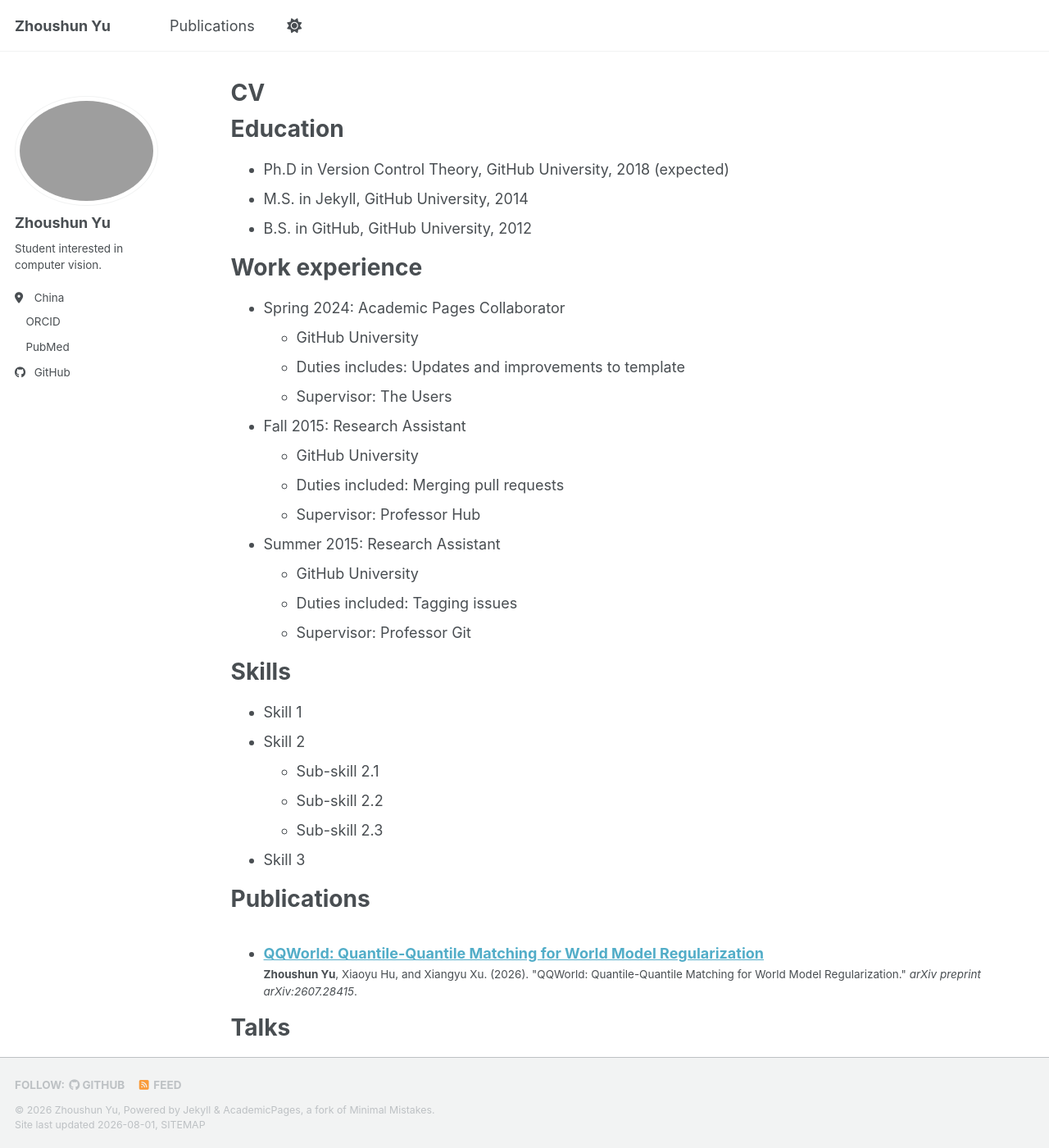
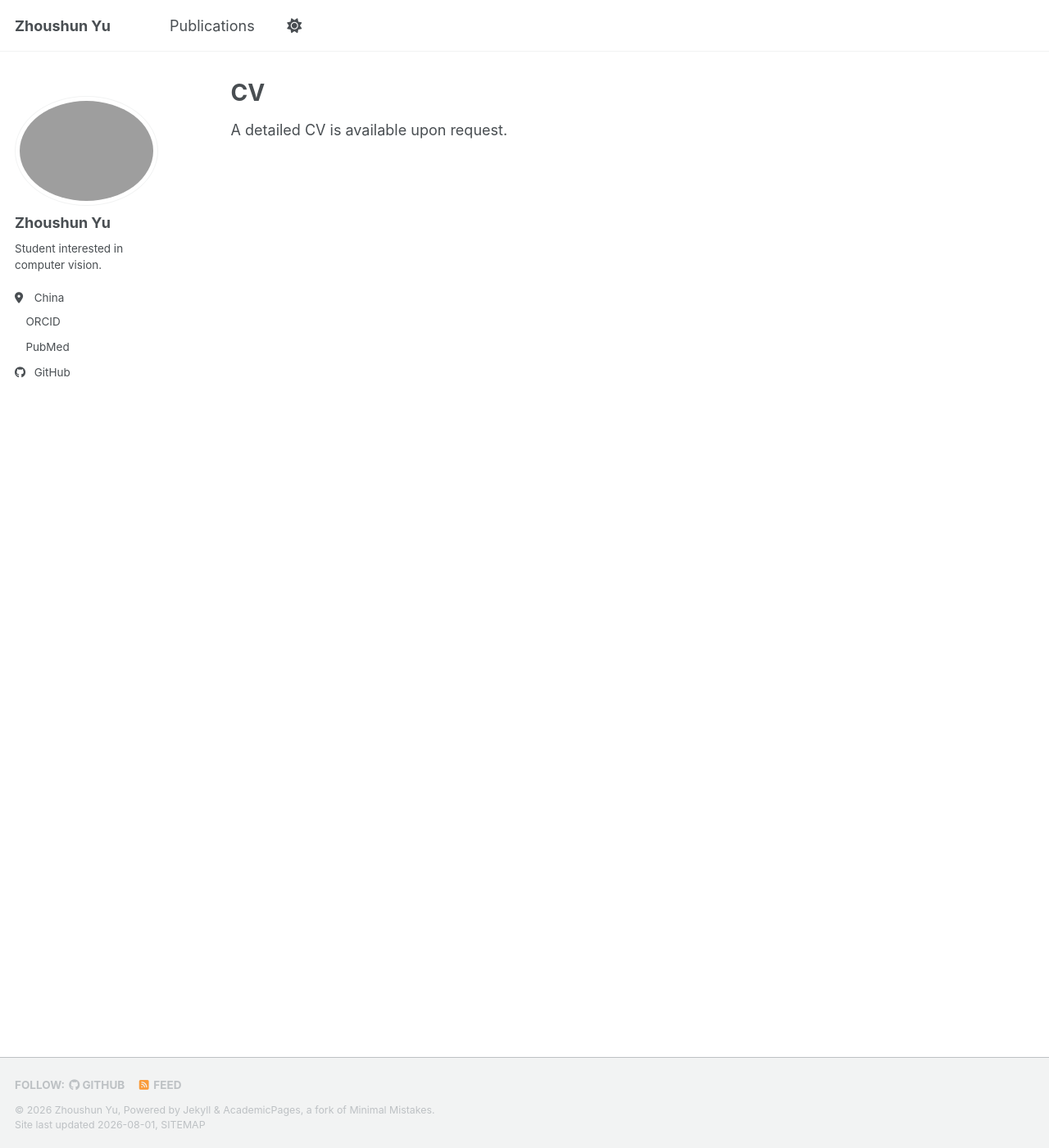
Before and after one commit to Zhoushun-Yu/Zhoushun-Yu.github.io, a Jekyll site: the page built from _pages/cv.md, in a window 1280 px wide and 1400 px high. Shown: the whole window at 82% size. Built offline with Jekyll 4.4.1, drawn with Linux system fonts in a browser that asks for light colours; a style sheet for code colours, icons or effects is not loaded; some of the changed text lies outside the part shown.

Commit message:
Update cv.md

```diff
--- a/_pages/cv.md
+++ b/_pages/cv.md
@@ -7,58 +7,4 @@ redirect_from:
   - /resume
 ---
 
-{% include base_path %}
-
-Education
-======
-* Ph.D in Version Control Theory, GitHub University, 2018 (expected)
-* M.S. in Jekyll, GitHub University, 2014
-* B.S. in GitHub, GitHub University, 2012
-
-Work experience
-======
-* Spring 2024: Academic Pages Collaborator
-  * GitHub University
-  * Duties includes: Updates and improvements to template
-  * Supervisor: The Users
-
-* Fall 2015: Research Assistant
-  * GitHub University
-  * Duties included: Merging pull requests
-  * Supervisor: Professor Hub
-
-* Summer 2015: Research Assistant
-  * GitHub University
-  * Duties included: Tagging issues
-  * Supervisor: Professor Git
-
-Skills
-======
-* Skill 1
-* Skill 2
-  * Sub-skill 2.1
-  * Sub-skill 2.2
-  * Sub-skill 2.3
-* Skill 3
-
-Publications
-======
-  <ul>{% for post in site.publications reversed %}
-    {% include archive-single-cv.html %}
-  {% endfor %}</ul>
-
-Talks
-======
-  <ul>{% for post in site.talks reversed %}
-    {% include archive-single-talk-cv.html  %}
-  {% endfor %}</ul>
-
-Teaching
-======
-  <ul>{% for post in site.teaching reversed %}
-    {% include archive-single-cv.html %}
-  {% endfor %}</ul>
-
-Service and leadership
-======
-* Currently signed in to 43 different slack teams
+A detailed CV is available upon request.
```
